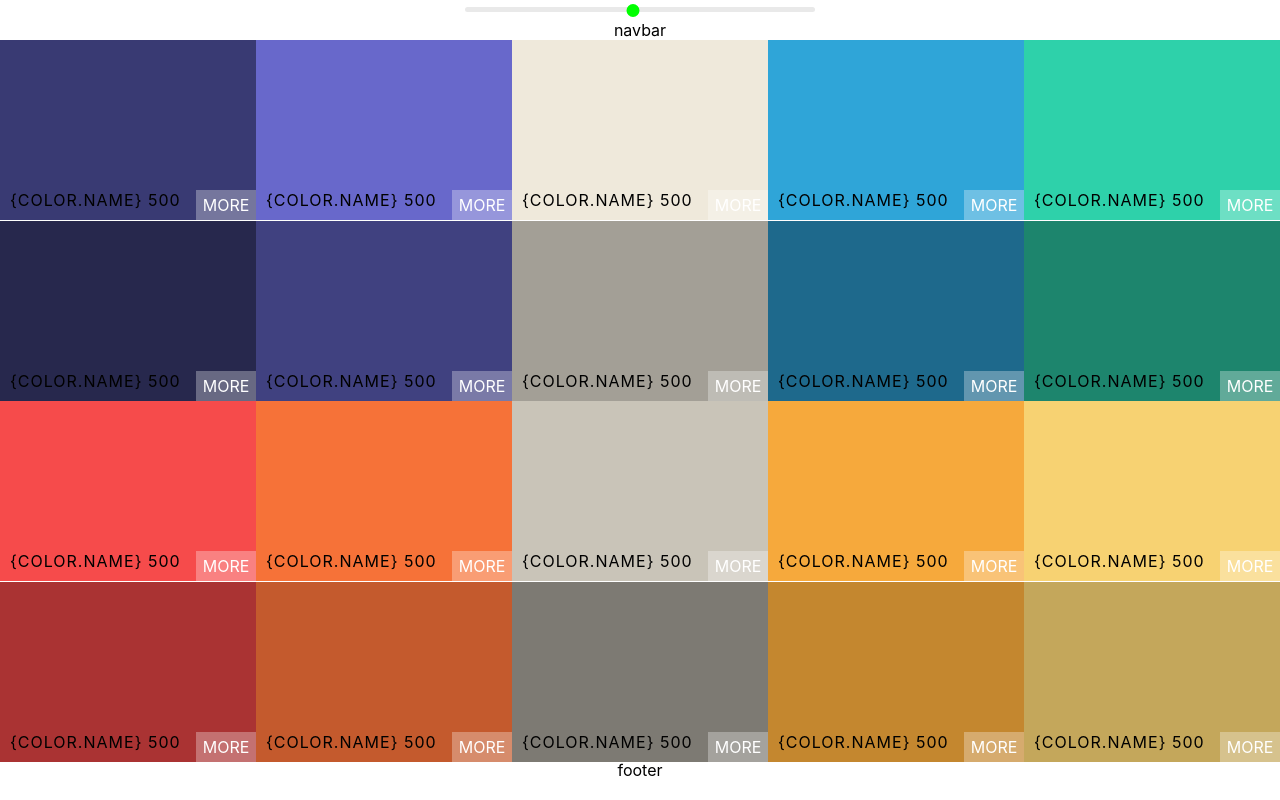
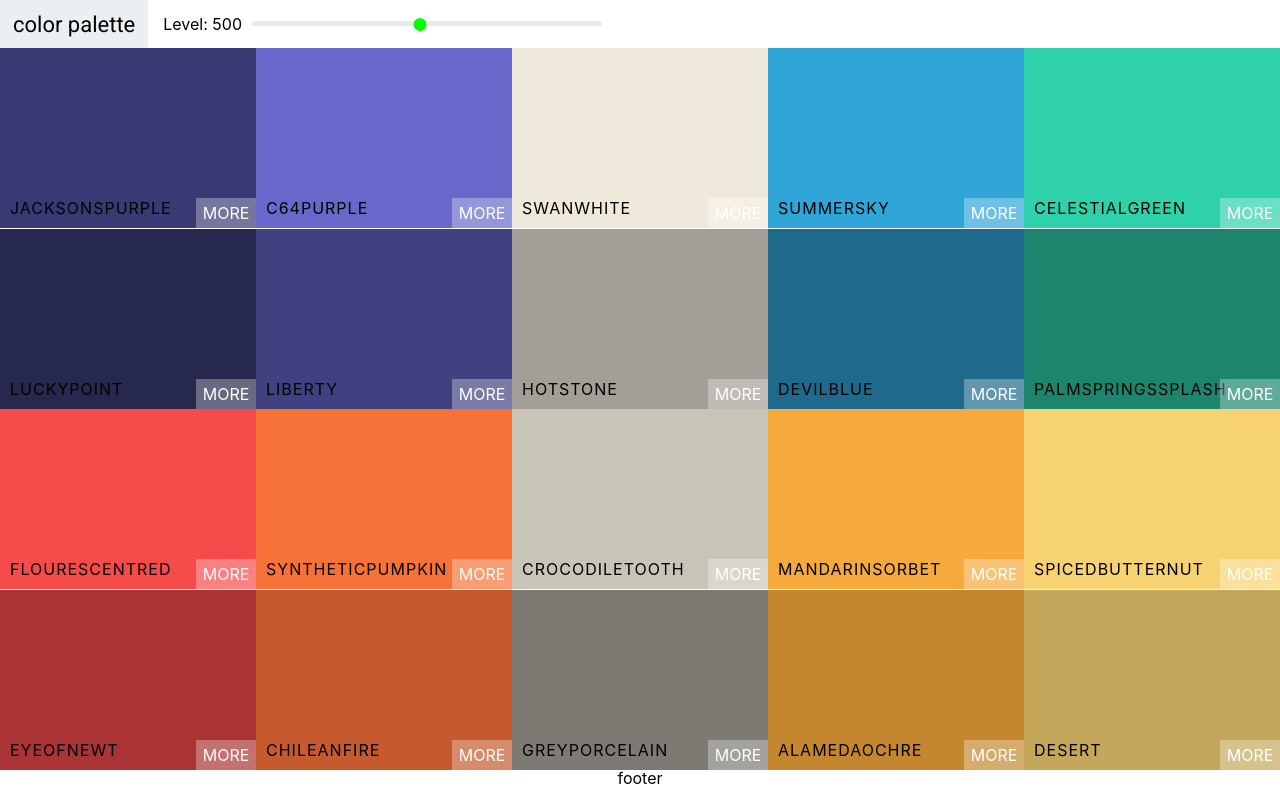
Before and after one commit to lokeam/colorPalette, a React (Create React App) app: page / in a window 1280 px wide. Built offline with nearby package versions, Linux system fonts and the light colour scheme.

Commit message:
feat: added navigation component, additional styles and Roboto + OpenSans fonts

```diff
--- a/public/index.html
+++ b/public/index.html
@@ -24,6 +24,7 @@
       work correctly both with client-side routing and a non-root public URL.
       Learn how to configure a non-root public URL by running `npm run build`.
     -->
+    <link href="https://fonts.googleapis.com/css?family=Open+Sans|Roboto&display=swap" rel="stylesheet">
     <title>React App</title>
   </head>
   <body>
--- a/src/Palette.jsx
+++ b/src/Palette.jsx
@@ -1,8 +1,8 @@
 import React, { Component } from 'react';
-import 'rc-slider/assets/index.css'
+import ColorBox from './components/ColorBox/ColorBox.component';
+import Navigation from './components/Nav/Navigation.component';
 import './Palette.styles.scss';
-import ColorBox from './components/ColorBox/ColorBox.component';
-import Slider from 'rc-slider';
+
 
 
 
@@ -23,19 +23,11 @@ class Palette extends Component {
     const { colors } = this.props.palette;
     const { level } = this.state;
     const ColorBoxes = colors[level].map( color => (
-      <ColorBox background={color.hex} name={color.name}/>
+      <ColorBox background={color.hex} name={color.id}/>
     ));
     return(
        <div className="palette">
-         <div className="slider">
-           <Slider defaultValue={level}
-              min={100}
-              max={900}
-              step={100 }
-              onAfterChange={this.changeLevel}
-            />
-         </div>
-         <div className="palette__navbar">navbar</div>
+         <Navigation level={level} changeLevel={this.changeLevel}/>
          <div className="palette__colors">
            { ColorBoxes }
          </div>
--- a/src/Palette.styles.scss
+++ b/src/Palette.styles.scss
@@ -5,31 +5,3 @@
     height: 90%;
   }
 }
-
-.slider {
-  width: 350px;
-  margin: 0 10px;
-  display: inline-block;
-}
-
-.rc-slider-track {
-  background-color: transparent;
-}
-
-.rc-slider-rail {
-  height: 5px;
-}
-
-.rc-slider-handle,
-.rc-slider-handle:active,
-.rc-slider-handle:focus,
-.rc-slider-handle:hover {
-  background-color: #00FF00;
-  outline: none;
-  border: 2px solid #00FF00;
-  box-shadow: none;
-  width: 13px;
-  height: 13px;
-  margin-left: -7px;
-  margin-top: -3px;
-}
--- /dev/null
+++ b/src/components/Nav/Navigation.component.jsx
@@ -0,0 +1,30 @@
+import React, { Component } from 'react';
+import Slider from 'rc-slider';
+import 'rc-slider/assets/index.css';
+import './Navigation.styles.scss';
+
+class Navigation extends Component {
+  render() {
+    const { level, changeLevel } = this.props;
+    return (
+      <nav className="navigation">
+        <div className="logo">
+          <a href="#">color palette</a>
+        </div>
+        <div className="slider-container">
+            <span>Level: {level}</span>
+            <div className="slider">
+              <Slider defaultValue={level}
+                min={100}
+                max={900}
+                step={100 }
+                onAfterChange={changeLevel}
+              />
+            </div>
+          </div>
+      </nav>
+    );
+  }
+}
+
+export default Navigation;
--- /dev/null
+++ b/src/components/Nav/Navigation.styles.scss
@@ -0,0 +1,51 @@
+.navigation {
+  display: flex;
+  align-items: center;
+  justify-content: flex-start;
+  height: 6vh;
+
+  .logo {
+    display: flex;
+    align-items: center;
+    height: 100%;
+    margin: 0 15px 0 0;
+    padding: 0 13px;
+    font-family: 'Roboto';
+    font-size: 22px;
+    background-color: #eceff1;
+
+    a {
+      text-decoration: none;
+      color: #000;
+    }
+  }
+
+}
+
+.slider {
+  width: 350px;
+  margin: 0 10px;
+  display: inline-block;
+}
+
+.rc-slider-track {
+  background-color: transparent;
+}
+
+.rc-slider-rail {
+  height: 5px;
+}
+
+.rc-slider-handle,
+.rc-slider-handle:active,
+.rc-slider-handle:focus,
+.rc-slider-handle:hover {
+  background-color: #00FF00;
+  outline: none;
+  border: 2px solid #00FF00;
+  box-shadow: none;
+  width: 13px;
+  height: 13px;
+  margin-left: -7px;
+  margin-top: -3px;
+}
```
